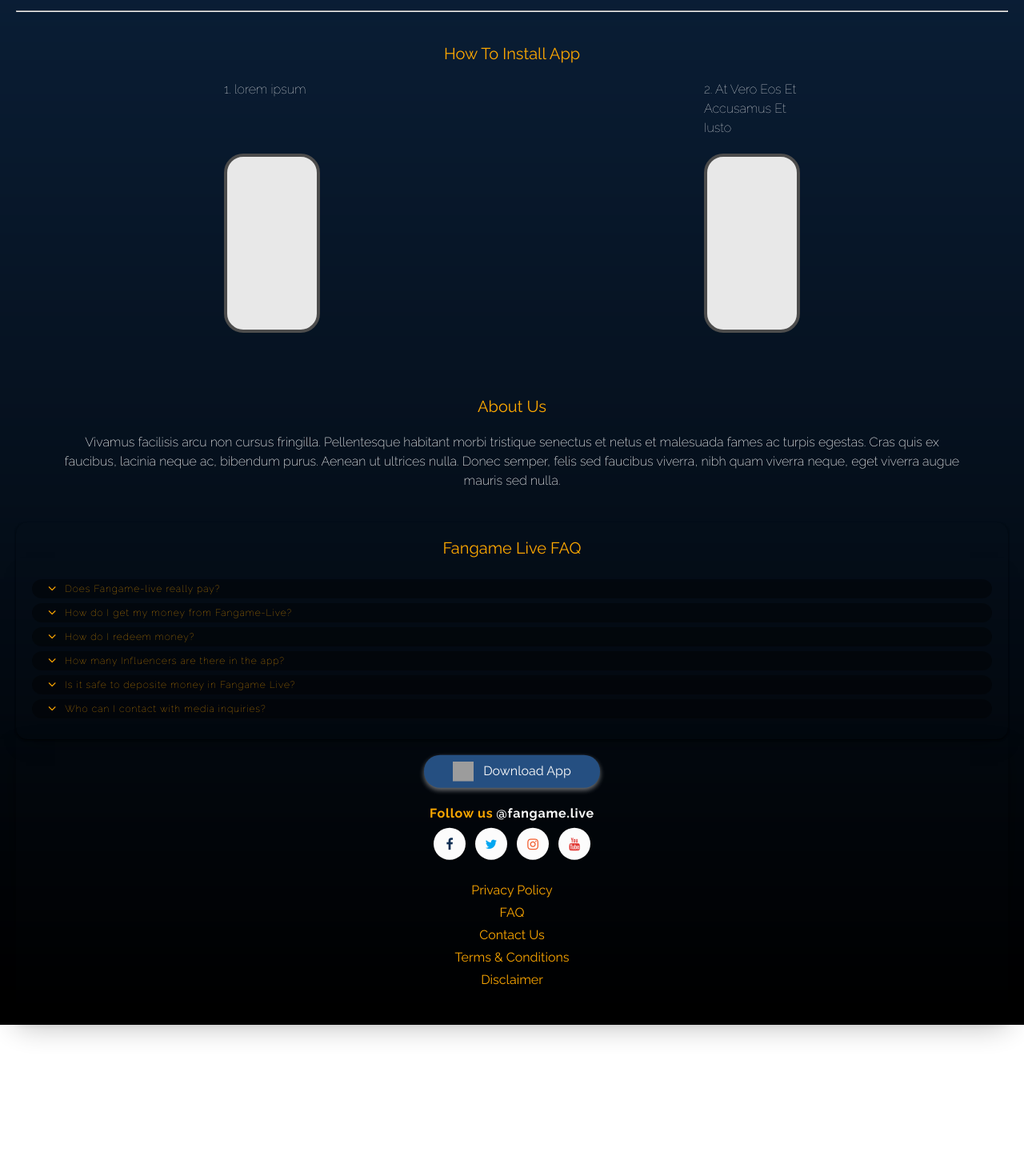
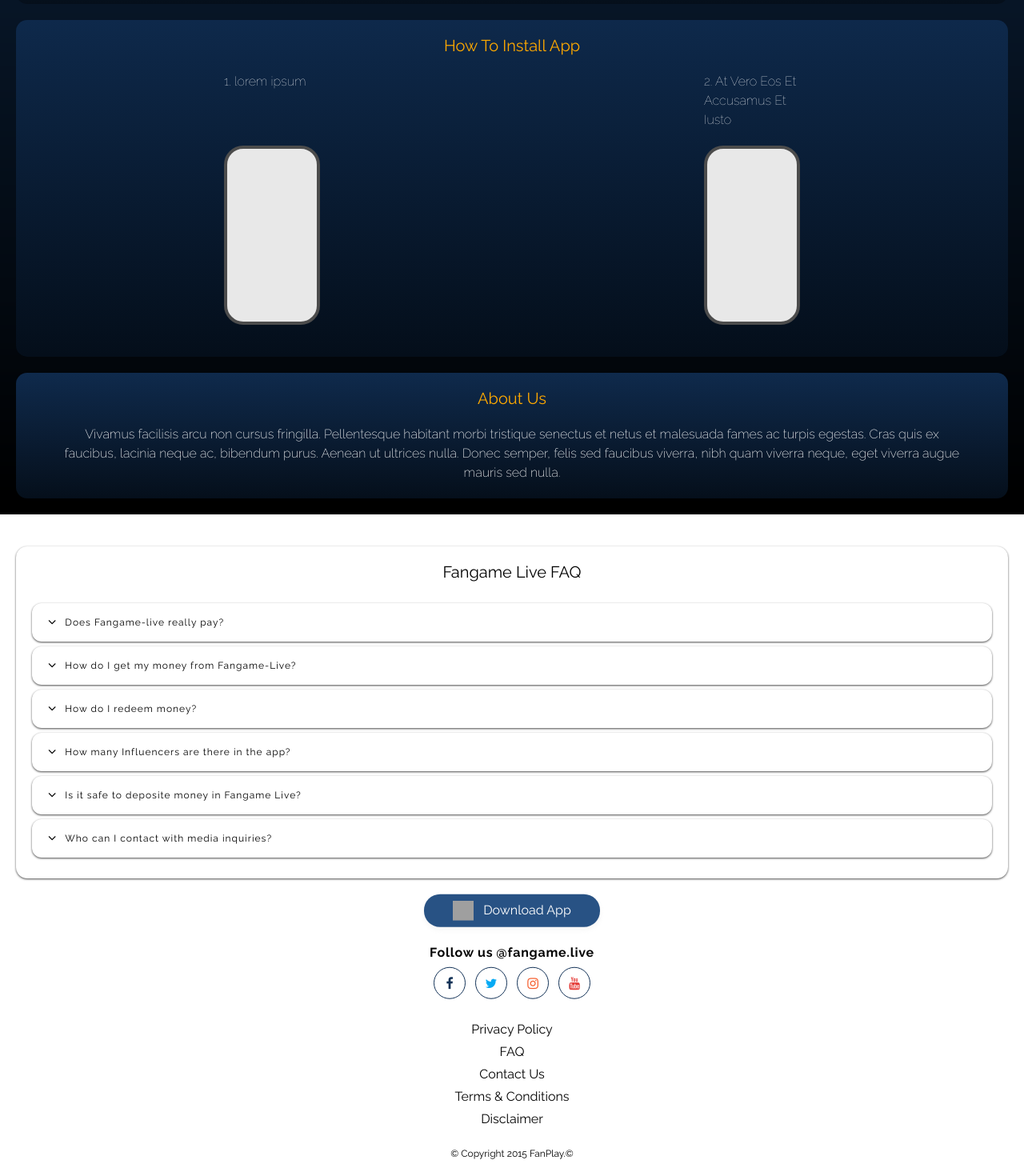
Before and after one commit to imcontrive/bluedemo, a React (Create React App) app: page / in a window 1280 px wide. Shown: the part 741-2211 px from the top of the page at 80% size. Before the commit the page ends 2022 px from the top, so only its background shows below. Built offline with nearby package versions, Linux system fonts and the light colour scheme; grey boxes are pictures that could not be loaded.

Commit message:
add copyright

```diff
--- a/src/App.js
+++ b/src/App.js
@@ -11,7 +11,8 @@
 import {
   Item,
   AppContainer,
-  ExtraInfo
+  ExtraInfo,
+  CopyRight
   // Code
 } from "./components/carousel/components";
 import FAQs from "./components/faq/FAQs";
@@ -339,7 +340,7 @@
               </li>
             </ul>
           </div>
-          <hr></hr>
+          {/* <hr></hr> */}
 
 
           <div className="how_to_install" data-scrollreveal="enter top over 3s after 0.5s">
@@ -389,6 +390,11 @@
             </div>
           </div> */}
 
+        </div>
+      </div>
+          <div className="lower_wrapper">
+
+
           <div className="faq__section" data-scrollreveal="enter top">
             <h5 className="text-center sub_heading" data-scrollreveal="enter left">Fangame Live FAQ</h5>
             <FAQs />
@@ -418,7 +424,7 @@
                 </li>
               </ul>
             </div>
-            <ul className="nav-items text-center" data-scrollreveal="enter bottom over 1s and move 300px after 0.3s">
+            <ul className="nav-items text-center" data-scrollreveal="enter right over 1s and move 300px after 0.3s">
               <li>Privacy Policy</li>
               <li>FAQ</li>
               <li>Contact Us</li>
@@ -426,8 +432,13 @@
               <li>Disclaimer</li>
             </ul>
           </footer>
-        </div>
-      </div>
+
+          <CopyRight>© Copyright 2015 FanPlay.©
+            {/* <br/>All rights reserved. */}
+            </CopyRight>
+
+          </div>
+
     </>
   );
 }
--- a/src/App.scss
+++ b/src/App.scss
@@ -9,13 +9,13 @@
 $default-box-shadow: 0 1px 3px rgba(0,0,0,0.4), 0 1px 2px rgba(0,0,0,0.4);
 $default-transition: all 0.3s cubic-bezier(.25,.8,.25,1);
 
-body{
+// body{
+  // background: url("./images/body-bg.png");
+  // background-size: 100% 100%;
+// }
+.primary_wrapper {
   background: url("./images/body-bg.png");
   background-size: 100% 100%;
-}
-.primary_wrapper {
-  // background: url("./images/body-bg.png");
-  // background-size: 100% 100%;
 
   .inner__wrapper {
     padding: $margin_from_div;
@@ -101,9 +101,8 @@
     width: 100%;
     padding: $margin_from_div;
     // border: 3px solid green;
-    // background: transparent linear-gradient(180deg, #a22f47 0%, #511824 100%) 0%
-    //   0% no-repeat padding-box;
-
+    background:   transparent linear-gradient(180deg, #0F2A4C 0%, #050F1B 100%) 0%
+    0% no-repeat padding-box;
     // background: transparent linear-gradient(180deg, #2f1420 0, #4f1a29 100%);
 
     .sub_heading {
@@ -140,6 +139,9 @@
     border-radius: $default_border_radius;
     margin-top: $margin_from_div;
     padding: $margin_from_div;
+    background:   transparent linear-gradient(180deg, #0F2A4C 0%, #050F1B 100%) 0%
+    0% no-repeat padding-box;
+
 
     // height: 244px;
     // background: transparent linear-gradient(180deg, #a22f47 0%, #511824 100%) 0%
@@ -192,6 +194,9 @@
     min-width: 344px;
     border-radius: $default_border_radius;
     width: 100%;
+    background:   transparent linear-gradient(180deg, #0F2A4C 0%, #050F1B 100%) 0%
+    0% no-repeat padding-box;
+
     transition: box-shadow 0.25s ease, transform 0.25s ease,
       -webkit-transform 0.25s ease;
 
@@ -233,96 +238,7 @@
     }
   }
 
-  /* Footer section
-  ----------------------*/
-  .footer_wrapper {
-    display: flex;
-    flex-direction: column;
-    justify-content: center;
-    padding: $margin_from_div;
 
-
-  box-shadow: 0 19px 38px rgba(0,0,0,0.30), 0 15px 12px rgba(0,0,0,0.22);
-
-    // down_load_btn
-    .down_load_btn {
-      display: flex;
-      justify-content: center;
-    }
-
-    // footer_social_icons
-    .footer_social_icons {
-      padding: $margin_from_div 0px;
-
-
-      //icons_heading
-      .icons_heading {
-        color: #fea900;
-        letter-spacing: 0.75px;
-
-        small {
-          color: white;
-          margin-left: 4px;
-        }
-      }
-
-      //social_icons
-      .social_icons {
-        display: flex;
-        justify-content: center;
-
-        //_icon_
-        ._icon_ {
-          width: 40px;
-          height: 40px;
-          display: grid;
-          place-items: center;
-
-          background: white;
-          margin: 6px;
-          border-radius: 50%;
-
-          .fa-facebook {
-            color: #102f54;
-          }
-
-          .fa-twitter {
-            color: #03a9f4;
-          }
-          .fa-instagram {
-            color: #f65c2b;
-          }
-
-          .fa-youtube {
-            color: #e53935;
-          }
-        }
-
-        //_icon_: hover
-        ._icon_:hover {
-          cursor: pointer;
-          border: 2px solid #fea900;
-        }
-      }
-    }
-    //Footer nav-links
-    .nav-items {
-      // padding-bottom: $margin_from_div;
-      line-height: 1.5;
-      letter-spacing: 0px;
-      color: #fea900;
-      text-transform: capitalize;
-      font-size: 16px;
-
-      // links-> li
-      li {
-        margin-bottom: 4px;
-      }
-      li:hover {
-        cursor: pointer;
-      }
-    }
-  }
 }
 
 // Animation
@@ -370,23 +286,7 @@
 //   clip-path: polygon(100% 12%, 100% 100%, 0 100%, 76% 66%);
 // }
 
-.faq__section {
-  width: 100%;
-  margin-top: $margin_from_div;
-  box-shadow: $default-box-shadow;
-  // background: transparent linear-gradient(180deg, #2f1420 0, #4f1a29 100%);
-  border-radius: $default_border_radius;
 
-  h5 {
-    padding-top: $margin_from_div;
-    font: normal normal normal 20px/25px Raleway;
-    font-weight: 400;
-  }
-
-  .title-text {
-    font-size: 12px;
-  }
-}
 
 // wave
 // .parent {
@@ -429,3 +329,130 @@
 //     transform: rotate(360deg);
 //   }
 // }
+
+
+// lower_wrapper
+
+.lower_wrapper {
+  padding: $margin_from_div;
+  color: #000000;
+
+
+//faq__section
+  .faq__section {
+    width: 100%;
+    margin-top: $margin_from_div;
+    box-shadow: $default-box-shadow;
+    // background: transparent linear-gradient(180deg, #2f1420 0, #4f1a29 100%);
+    border-radius: $default_border_radius;
+
+    h5 {
+      padding-top: $margin_from_div;
+      font: normal normal normal 20px/25px Raleway;
+      font-weight: 400;
+    }
+
+    .title-text {
+      font-size: 12px;
+    }
+  }
+
+  // footer section
+  /* Footer section
+  ----------------------*/
+  .footer_wrapper {
+    display: flex;
+    flex-direction: column;
+    justify-content: center;
+    padding: $margin_from_div;
+
+
+
+    // down_load_btn
+    .down_load_btn {
+      display: flex;
+      justify-content: center;
+    }
+
+    // footer_social_icons
+    .footer_social_icons {
+      padding: $margin_from_div 0px;
+
+
+      //icons_heading
+      .icons_heading {
+        // color: #fea900;
+        letter-spacing: 0.75px;
+
+        small {
+          // color: white;
+          margin-left: 4px;
+        }
+      }
+
+      //social_icons
+      .social_icons {
+        display: flex;
+        justify-content: center;
+
+        //_icon_
+        ._icon_ {
+          width: 40px;
+          height: 40px;
+          display: grid;
+          place-items: center;
+
+          // background: #102f54;
+          border: 1.25px solid #102f54;
+          margin: 6px;
+          border-radius: 50%;
+
+          .fa-facebook {
+            color: #102f54;;
+          }
+
+          .fa-twitter {
+            color: #03a9f4;
+          }
+          .fa-instagram {
+            color: #f65c2b;
+          }
+
+          .fa-youtube {
+            color: #e53935;
+          }
+        }
+
+        //_icon_: hover
+        ._icon_:hover {
+          cursor: pointer;
+          border: 2px solid #fea900;
+          transform: scale(1.25);
+          transition: all 150ms ease-in-out;
+        }
+      }
+    }
+    //Footer nav-links
+    .nav-items {
+      // padding-bottom: $margin_from_div;
+      line-height: 1.5;
+      letter-spacing: 0px;
+      // color: #fea900;
+      text-transform: capitalize;
+      font-size: 16px;
+
+      // links-> li
+      li {
+        margin-bottom: 4px;
+      }
+      li:hover {
+        cursor: pointer;
+        transform: scale(1.25);
+        transition: all 150ms ease-in-out;
+
+
+      }
+    }}
+
+
+}
--- a/src/components/carousel/components.js
+++ b/src/components/carousel/components.js
@@ -28,8 +28,10 @@
   overflow: hidden;
   // border-radius: 14px;
   margin-top: 10px;
-  background-image: ${`url(${banner})`};
-  background-size: 100% 100%;
+  // background-image: ${`url(${banner})`};
+  background:  transparent linear-gradient(180deg, #0F2A4C 0%, #050F1B 100%) 0%
+    0% no-repeat padding-box;
+  // background-size: 100% 100%;
 
   // box-shadow: 5px 5px 20px 7px rgba(168, 168, 168, 1);
 `;
@@ -89,3 +91,14 @@
   margin: 0;
   padding: 0.2em 0.4em;
 `;
+
+export const CopyRight= styled.h5`
+  text-align: center;
+  color: #000000;
+  font-weight: 400 !important;
+  font-size: 14px;
+  text-transform: capitalize;
+      font: normal normal normal 12px/15px Raleway;
+
+
+`;
--- a/src/components/faq/Accordion.js
+++ b/src/components/faq/Accordion.js
@@ -33,7 +33,7 @@
 
   render() {
     const sections = this.state.accordionItems.map(i => (
-      <div key={this.state.accordionItems.indexOf(i)}>
+      <div className="acc_wrapper" key={this.state.accordionItems.indexOf(i)}>
         <div className="title" onClick={() => this.handleClick(i)}>
           <div className="arrow-wrapper">
             <i
@@ -52,7 +52,7 @@
               //   "content-text content-text-open" : "content-text"
               // }
             >
-              ${i.content}
+            {i.content}
             </div>
           ) : (
             ""
--- a/src/components/faq/index.scss
+++ b/src/components/faq/index.scss
@@ -1,5 +1,5 @@
 .accordion {
-  box-shadow: 0px 13px 23px -13px rgba(0, 0, 0, 0.5);
+  // box-shadow: 0px 13px 23px -13px rgba(0, 0, 0, 0.5);
   width: 100%;
   background-color: transparent;
   // margin-bottom: 20px;
@@ -7,19 +7,34 @@
   padding: 20px;
 }
 
+// acc_wrapper
+.acc_wrapper{
+  border-radius: 14px;
+  margin: 6px 0px;
+box-shadow: 0 1px 3px rgba(0,0,0,0.4), 0 1px 2px rgba(0,0,0,0.4);
+min-height: 40px;
+border-radius: 12px;
+padding: 6px 0px;
+}
+
 .title {
   display: flex;
   align-items: center;
   width: 100%;
-  background-color: rgba(0, 0, 0, 0.4);
+  // background-color: rgba(0, 0, 0, 0.4);
   // color: #ffddcc;
-  color: #fea900;
+  // color: #fea900;
   letter-spacing: 1px;
-  font-weight: lighter;
-  border-radius: 14px;
+  // font-weight: lighter;
+  // border-radius: 14px;
   margin: 6px 0px;
   padding-left: 20px;
   transition: all 0.2s ease-in;
+// box-shadow: 0 1px 3px rgba(0,0,0,0.4), 0 1px 2px rgba(0,0,0,0.4);
+// min-height: 40px;
+
+  // box-shadow: 0px 13px 23px -13px rgba(0, 0, 0, 0.5);
+
 }
 
 .title-text {
@@ -28,20 +43,21 @@
 
 .title:hover {
   cursor: pointer;
-  background-color: rgba(70, 31, 31, 0.5);
+  // background-color: rgba(70, 31, 31, 0.5);
 }
 
 .title:active {
-  background-color: rgba(0, 0, 0, 0.55);
+  // background-color: rgba(0, 0, 0, 0.55);
 }
 
 .content {
   width: 100%;
   border-radius: 4px;
-  color: white;
+  color: #000000;
   padding: 0 20px;
   font-size: 12px;
   // background: #fea900;
+  font-weight: lighter;
 
   text-align: center;
   // z-index: 1000;
@@ -76,12 +92,12 @@
   // border: 2px solid green;
   font-size: 16px;
   // color: rgba(255, 255, 255, 0.5);
-  color: #fea900;
+  // color: #fea900;
   transition: all 0.6s cubic-bezier(0.08, 1.09, 0.32, 1.275);
 }
 
 .fa-rotate-180 {
-  color: rgba(255, 255, 255, 1);
+  color: rgb(99, 33, 33);
 }
 
 .arrow-wrapper {
```
